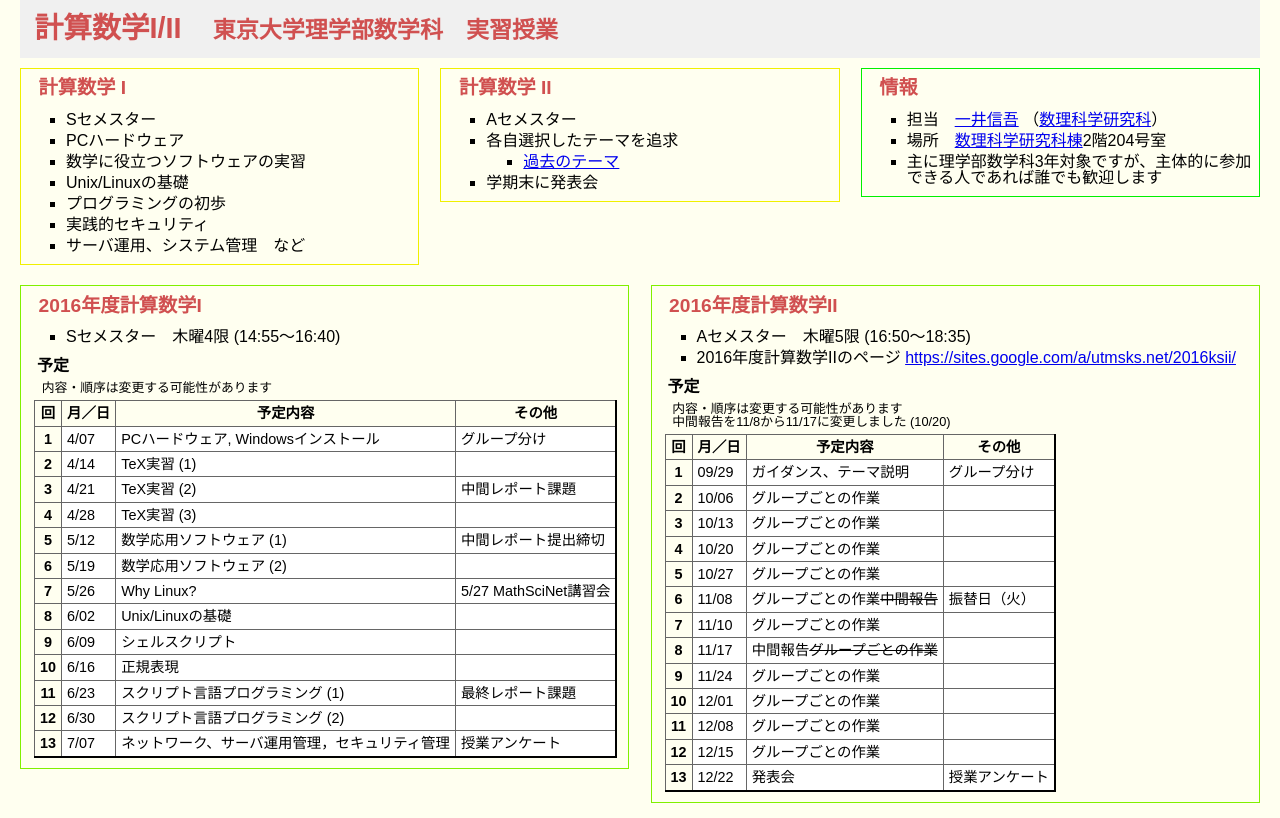
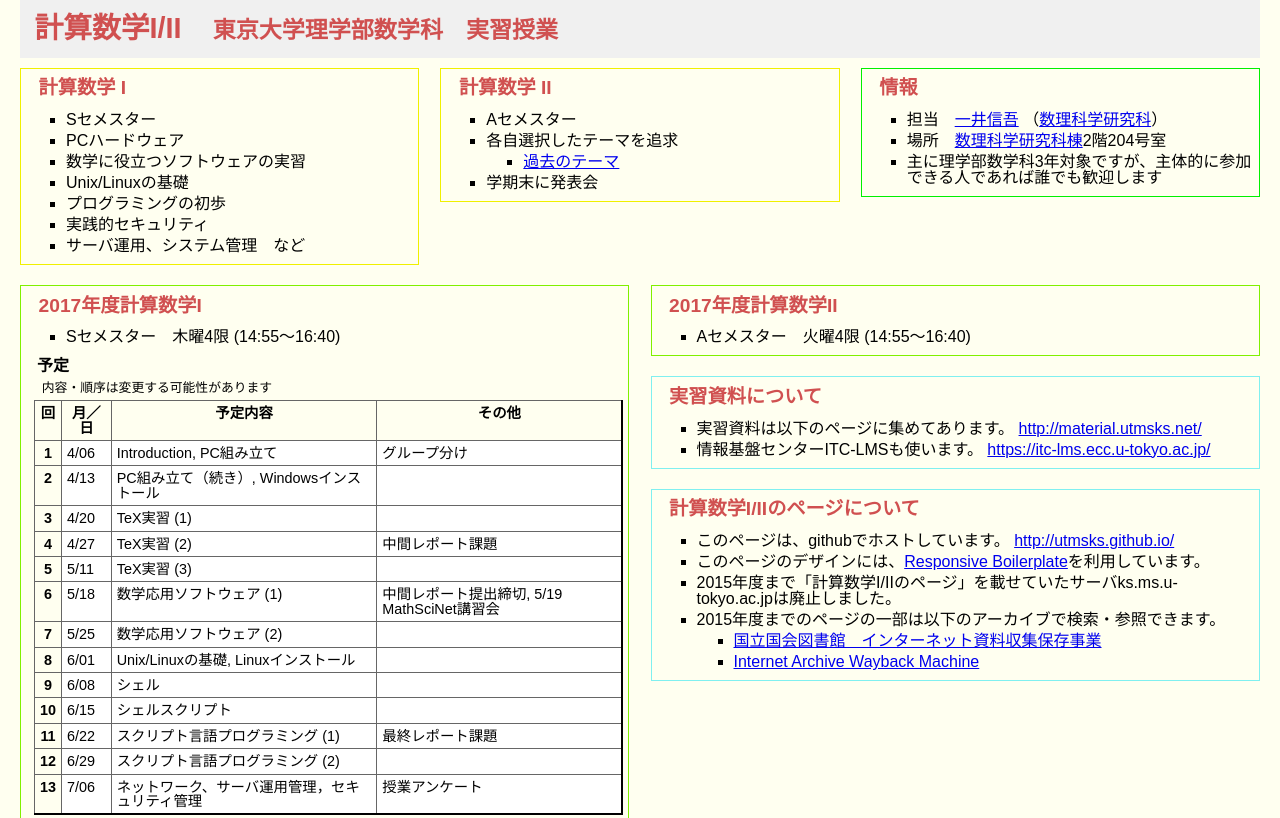
Before and after one commit to utmsks/old-KS-webpage, a plain HTML site: page index.html in a window 1280 px wide. Shown: the top 818 px of the page. Drawn offline with nearby package versions, Linux system fonts and the light colour scheme; a script that the page names is missing.

Commit message:
update to 2017 KSI

```diff
--- a/index.html
+++ b/index.html
@@ -7,7 +7,7 @@
 		<meta name="author" content="一井信吾">
 		<meta name="keywords" content="PCハードウェア Windows 数学ソフトウェア 情報セキュリティ Linux スクリプト言語プログラミング ネットワーク サーバ管理">
 		<meta name="author" content="Shingo Ichii/一井信吾">
-		<meta name="copyright" content="(C) 2008-2016 Shingo Ichii">
+		<meta name="copyright" content="(C) 2008-2017 Shingo Ichii">
 		<!-- Optimized mobile viewport -->
 		<meta name="viewport" content="width=device-width, initial-scale=1, user-scalable=yes"/>
 		<meta name="apple-mobile-web-app-capable" content="yes">
@@ -85,13 +85,13 @@
 <div class="content">
 	<div class="col6">
 		<div class="current">
-			<h2>2016年度計算数学I</h2>
+			<h2>2017年度計算数学I</h2>
 			<ul>
 				<li>Sセメスター　木曜4限 (14:55〜16:40)</li>
 			</ul>
 			<h3>予定</h3>
 			<p id="comment">内容・順序は変更する可能性があります</p>
-			<table summary="2016年度計算数学Iの予定">
+			<table summary="2017年度計算数学Iの予定">
 				<tbody>
 					<tr>
 				    <th abbr="回" scope="col">回</th>
@@ -101,79 +101,79 @@
 				  </tr>
 					<tr>
 				    <th class="n" scope="row">1</th>
-				    <td>4/07</td>
-				    <td>PCハードウェア, Windowsインストール</td>
+				    <td>4/06</td>
+				    <td>Introduction, PC組み立て</td>
 				    <td>グループ分け</td>
 				  </tr>
 				  <tr>
 				    <th class="n" scope="row">2</th>
-				    <td>4/14</td>
+				    <td>4/13</td>
+				    <td>PC組み立て（続き）, Windowsインストール</td>
+				    <td></td>
+				  </tr>
+				  <tr>
+				    <th class="n" scope="row">3</th>
+				    <td>4/20</td>
 				    <td>TeX実習 (1)</td>
 				    <td></td>
 				  </tr>
 				  <tr>
-				    <th class="n" scope="row">3</th>
-				    <td>4/21</td>
+				    <th class="n" scope="row">4</th>
+				    <td>4/27</td>
 				    <td>TeX実習 (2)</td>
 				    <td>中間レポート課題</td>
 				  </tr>
 				  <tr>
-				    <th class="n" scope="row">4</th>
-				    <td>4/28</td>
+				    <th class="n" scope="row">5</th>
+				    <td>5/11</td>
 				    <td>TeX実習 (3)</td>
 				    <td></td>
 				  </tr>
 				  <tr>
-				    <th class="n" scope="row">5</th>
-				    <td>5/12</td>
+				    <th class="n" scope="row">6</th>
+				    <td>5/18</td>
 				    <td>数学応用ソフトウェア (1)</td>
-				    <td>中間レポート提出締切</td>
+				    <td>中間レポート提出締切, 5/19 MathSciNet講習会</td>
 				  </tr>
 				  <tr>
-				    <th class="n" scope="row">6</th>
-				    <td>5/19</td>
+				    <th class="n" scope="row">7</th>
+				    <td>5/25</td>
 				    <td>数学応用ソフトウェア (2)</td>
 				    <td></td>
 				  </tr>
 				  <tr>
-				    <th class="n" scope="row">7</th>
-				    <td>5/26</td>
-				    <td>Why Linux?</td>
-				    <td>5/27 MathSciNet講習会</td>
-				  </tr>
-				  <tr>
 				    <th class="n" scope="row">8</th>
-				    <td>6/02</td>
-				    <td>Unix/Linuxの基礎</td>
+				    <td>6/01</td>
+				    <td>Unix/Linuxの基礎, Linuxインストール</td>
 				    <td></td>
 				  </tr>
 				  <tr>
 				    <th class="n" scope="row">9</th>
-				    <td>6/09</td>
+				    <td>6/08</td>
+				    <td>シェル</td>
+				    <td></td>
+				  </tr>
+				  <tr>
+				    <th class="n" scope="row">10</th>
+				    <td>6/15</td>
 				    <td>シェルスクリプト</td>
 				    <td></td>
 				  </tr>
 				  <tr>
-				    <th class="n" scope="row">10</th>
-				    <td>6/16</td>
-				    <td>正規表現</td>
-				    <td></td>
-				  </tr>
-				  <tr>
 				    <th class="n" scope="row">11</th>
-				    <td>6/23</td>
+				    <td>6/22</td>
 				    <td>スクリプト言語プログラミング (1)</td>
 				    <td>最終レポート課題</td>
 				  </tr>
 				  <tr>
 				    <th class="n" scope="row">12</th>
-				    <td>6/30</td>
+				    <td>6/29</td>
 				    <td>スクリプト言語プログラミング (2)</td>
 				    <td></td>
 				  </tr>
 				  <tr>
 				    <th class="n" scope="row">13</th>
-				    <td>7/07</td>
+				    <td>7/06</td>
 				    <td>ネットワーク、サーバ運用管理，セキュリティ管理</td>
 				    <td>授業アンケート</td>
 				  </tr>
@@ -185,11 +185,13 @@
 
 	<div class="col6">
 		<div class="current">
-			<h2>2016年度計算数学II</h2>
+			<h2>2017年度計算数学II</h2>
 			<ul>
-				<li>Aセメスター　木曜5限 (16:50〜18:35)</li>
-				<li>2016年度計算数学IIのページ <a href="https://sites.google.com/a/utmsks.net/2016ksii/">https://sites.google.com/a/utmsks.net/2016ksii/</a></li>
+				<li>Aセメスター　火曜4限 (14:55〜16:40)</li>
+<!--				<li>2016年度計算数学IIのページ <a href="https://sites.google.com/a/utmsks.net/2016ksii/">https://sites.google.com/a/utmsks.net/2016ksii/</a></li>
+-->
 			</ul>
+<!--
 			<h3>予定</h3>
 			<p id="comment">内容・順序は変更する可能性があります</p>
 			<p id="comment">中間報告を11/8から11/17に変更しました (10/20)</p>
@@ -281,6 +283,7 @@
 				  </tr>
 				</tbody>
 			</table>
+-->
 
 		</div>
 	</div>
@@ -336,7 +339,7 @@
     <hr>
     <address>
       created: 2008-04-02;
-      updated: 2016-10-20
+      updated: 2017-03-22
       by <a href="http://www.ms.u-tokyo.ac.jp/~ichii/">Shingo Ichii</a>
     </address>
   </div>
```
